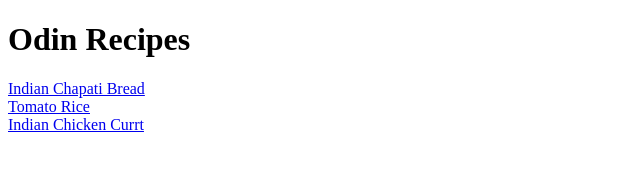
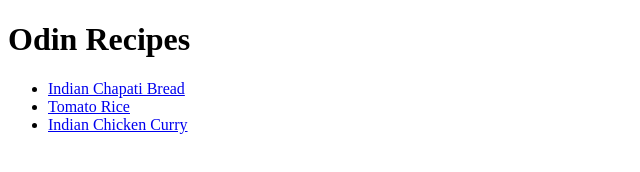
Before and after one commit to IN-Accurate/odin-recipes, a plain HTML site: page index.html in a window 1280 px wide. Shown: the whole page, without its empty margins (0-640 px from the left). Drawn offline with Linux system fonts and the light colour scheme.

Commit message:
Make the external links as an unordered list int index.html

```diff
--- a/index.html
+++ b/index.html
@@ -6,10 +6,12 @@
    </head>
    <body>
      <h1>Odin Recipes</h1>
-     <a href = "recipes/indian-chapati-bread.html">Indian Chapati Bread</a>
-     <br/>
-     <a href = "recipes/tomato-rice.html">Tomato Rice</a>
-     <br/>
-     <a href = "recipes/indian-chicken-curry.html">Indian Chicken Currt</a>
+     <ul>
+
+       <li><a href = "recipes/indian-chapati-bread.html">Indian Chapati Bread</a></li>
+       <li><a href = "recipes/tomato-rice.html">Tomato Rice</a></li>
+       <li><a href = "recipes/indian-chicken-curry.html">Indian Chicken Curry</a></li>
+
+      </ul>
    </body>
 </html>
```
